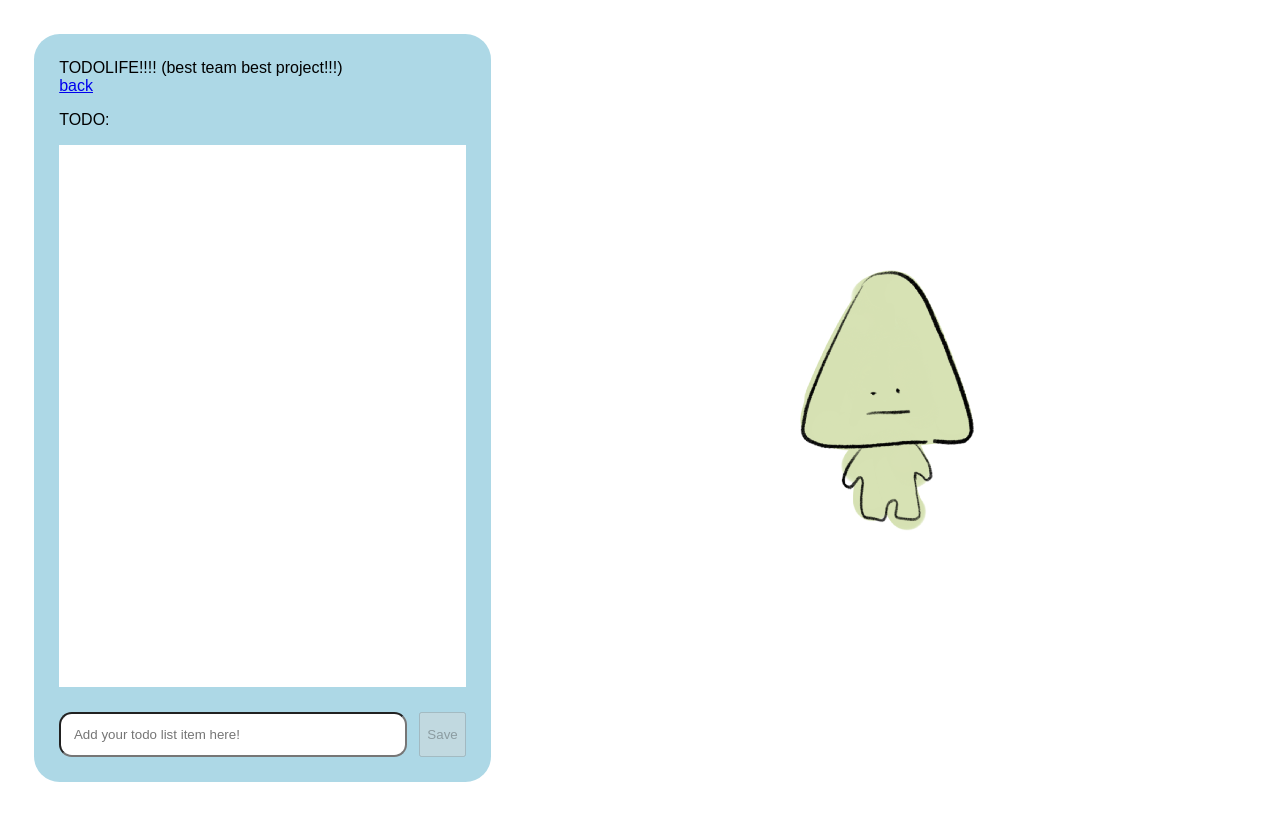
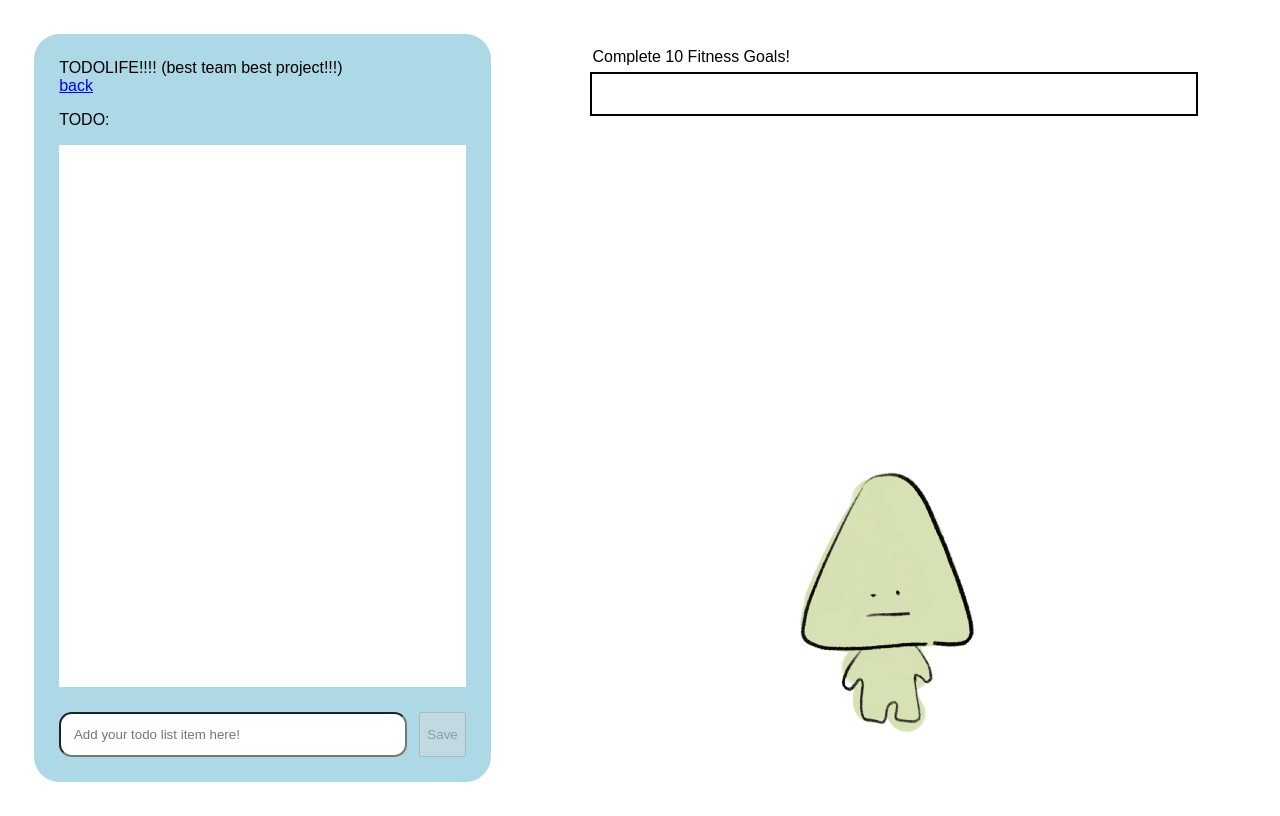
Before and after one commit to ckouu/todolife, a Next.js app: page /fitness in a window 1280 px wide. Built offline with nearby package versions, Linux system fonts and the light colour scheme.

Commit message:
made progress bar

```diff
--- a/src/app/academics/page.tsx
+++ b/src/app/academics/page.tsx
@@ -28,11 +28,12 @@ export default function Page() {
   return (
     <div className='page'>
         <Todo goal="academics" onDohAction={dohAction} />
-
         <div className="doh-container">
+          <div className="progress">
+            <header>Complete 1 Academic Goal!</header>
+          </div>
           <div className={`doh ${animation}`} />
         </div>
     </div>
   );
-
 }
--- a/src/app/components/todo.tsx
+++ b/src/app/components/todo.tsx
@@ -23,10 +23,10 @@ const post = async (list: string[], goal: string) => {
 
 interface TodoProps {
     goal: string;
-    onDohAction: () => void;
+    onDohAction: (type: 'save' | 'complete') => void;
 }
 
-export default function Todo({ goal, onDohAction }: TodoProps) {
+export default function Todo({ goal, onDohAction}: TodoProps) {
 
   const [list, setList] = useState<string[]>([]);
   const [input, setInput] = useState("");
@@ -39,7 +39,7 @@ export default function Todo({ goal, onDohAction }: TodoProps) {
     setList([...list, input]);
     post([...list, input], goal);
     setInput("");
-    onDohAction();
+    onDohAction('save');
   };
 
   const handleComplete = (index: number) => {
@@ -47,7 +47,7 @@ export default function Todo({ goal, onDohAction }: TodoProps) {
     newList.splice(index, 1);
     setList(newList);
     post(newList, goal);
-    onDohAction();
+    onDohAction('complete');
   };
 
   return (
@@ -66,7 +66,6 @@ export default function Todo({ goal, onDohAction }: TodoProps) {
           ))}
         </ul>
       </div>
-
       <div className="add">
         <input
           type="text"
@@ -79,5 +78,4 @@ export default function Todo({ goal, onDohAction }: TodoProps) {
       </div>
     </div>
   );
-
 }
--- a/src/app/doh.css
+++ b/src/app/doh.css
@@ -3,16 +3,36 @@
     display: flex;
     justify-content: center;
     align-items: center;
+    position: relative;
 }
-
+.progress-container {
+    background-color: white;
+    border: 2px solid black;
+    width: 80%;
+    height: 5%;
+    position: absolute;
+    top: 5vw;
+}
+.progress-fill {
+    height: 100%;
+    background: blue;
+    transition: width 0.3s ease;
+}
+.progress-container header {
+    position: absolute;
+    bottom: 120%;
+    left: 0;
+}
 .doh {
     width: 50%;
+    position: absolute;
     aspect-ratio: 1746 / 1479;
     background-repeat: no-repeat;
     background-size: contain;
     image-rendering: pixelated;
     z-index: 10000;
     overflow: visible;
+    bottom: 3vw;
 }
 
 .doh.smileUp {
--- a/src/app/fitness/page.tsx
+++ b/src/app/fitness/page.tsx
@@ -6,6 +6,9 @@ import { useState, useEffect } from 'react';
 export default function Page() {
 
   const [animation, setAnimation] = useState("idle");
+  const [todosCompleted, setTodosCompleted] = useState(0);
+  var goal = 10;
+  var fitnessProgress = Math.min((todosCompleted / goal * 100), 100);
 
   useEffect(() => {
     let timeoutID: NodeJS.Timeout;
@@ -19,20 +22,24 @@ export default function Page() {
     return () => clearTimeout(timeoutID);
   }, [animation]);
 
-  const dohAction = () => {
+  const dohAction = (type: 'save' | 'complete') => {
+    if (type === 'complete') {
+      setTodosCompleted(prev => prev + 1);
+    }
     setAnimation('smileUp');
     setTimeout(() => setAnimation('smileDown'), 1000);
     setTimeout(() => setAnimation('idle'), 1300);
   }
-
   return (
     <div className='page'>
-        <Todo goal="fitness" onDohAction={dohAction} />
-
+        <Todo goal="fitness" onDohAction={dohAction}/>
         <div className="doh-container">
+          <div className="progress-container">
+            <header>Complete {goal} Fitness Goals!</header>
+            <div className="progress-fill" style={{width: `${fitnessProgress}%`}}></div>
+          </div>
           <div className={`doh ${animation}`} />
         </div>
     </div>
   );
-
 }
--- a/src/app/page.tsx
+++ b/src/app/page.tsx
@@ -4,8 +4,12 @@ export default function Home() {
 
   return (
     <div>
+    <div>
       <Link href="/fitness">fitness</Link>
+    </div>
+    <div>
       <Link href="/academics">academics</Link>
+    </div>
     </div>
   )
 }
```
Also changed, not shown: src/app/globals.css (line endings or trailing spaces).
